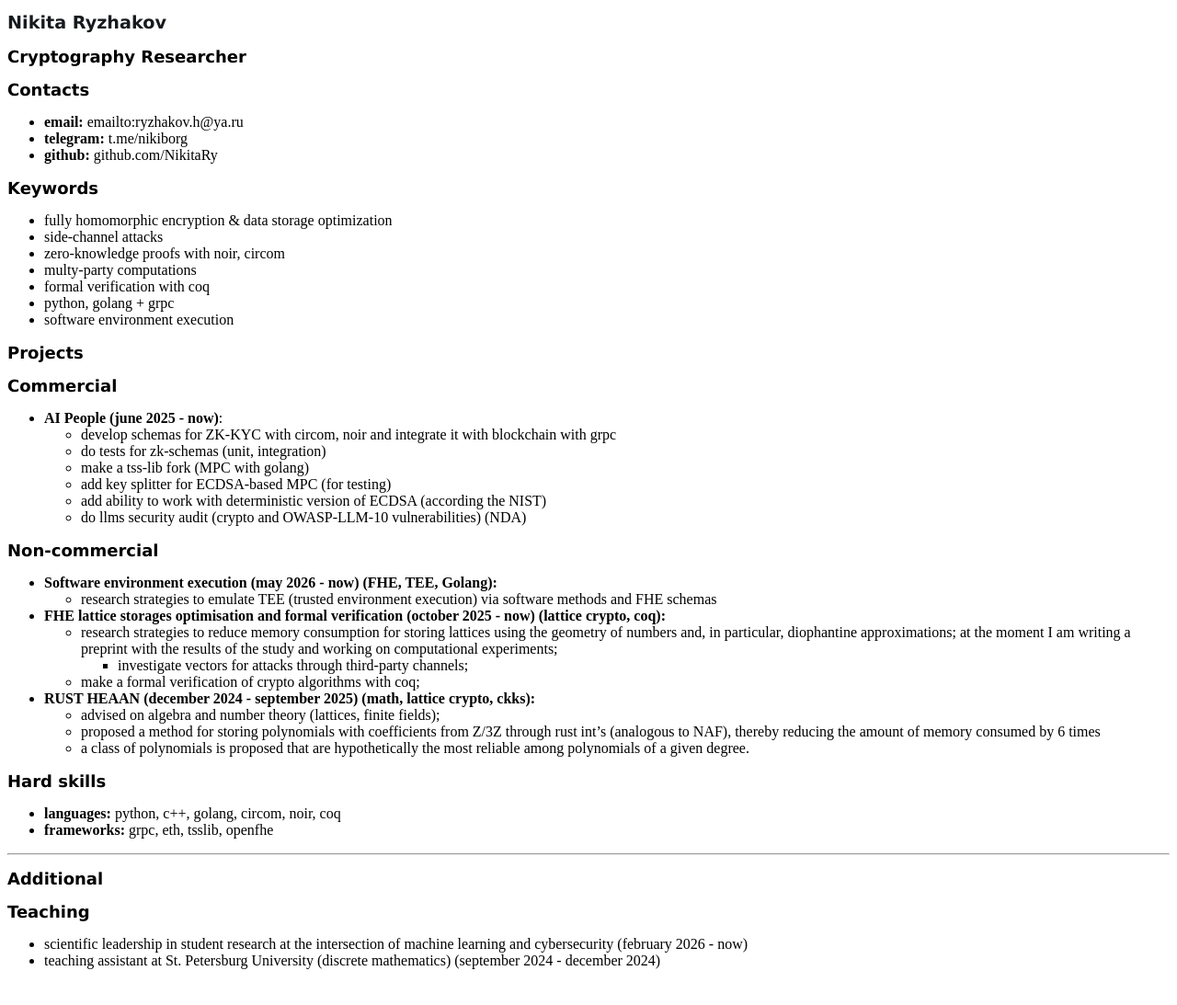
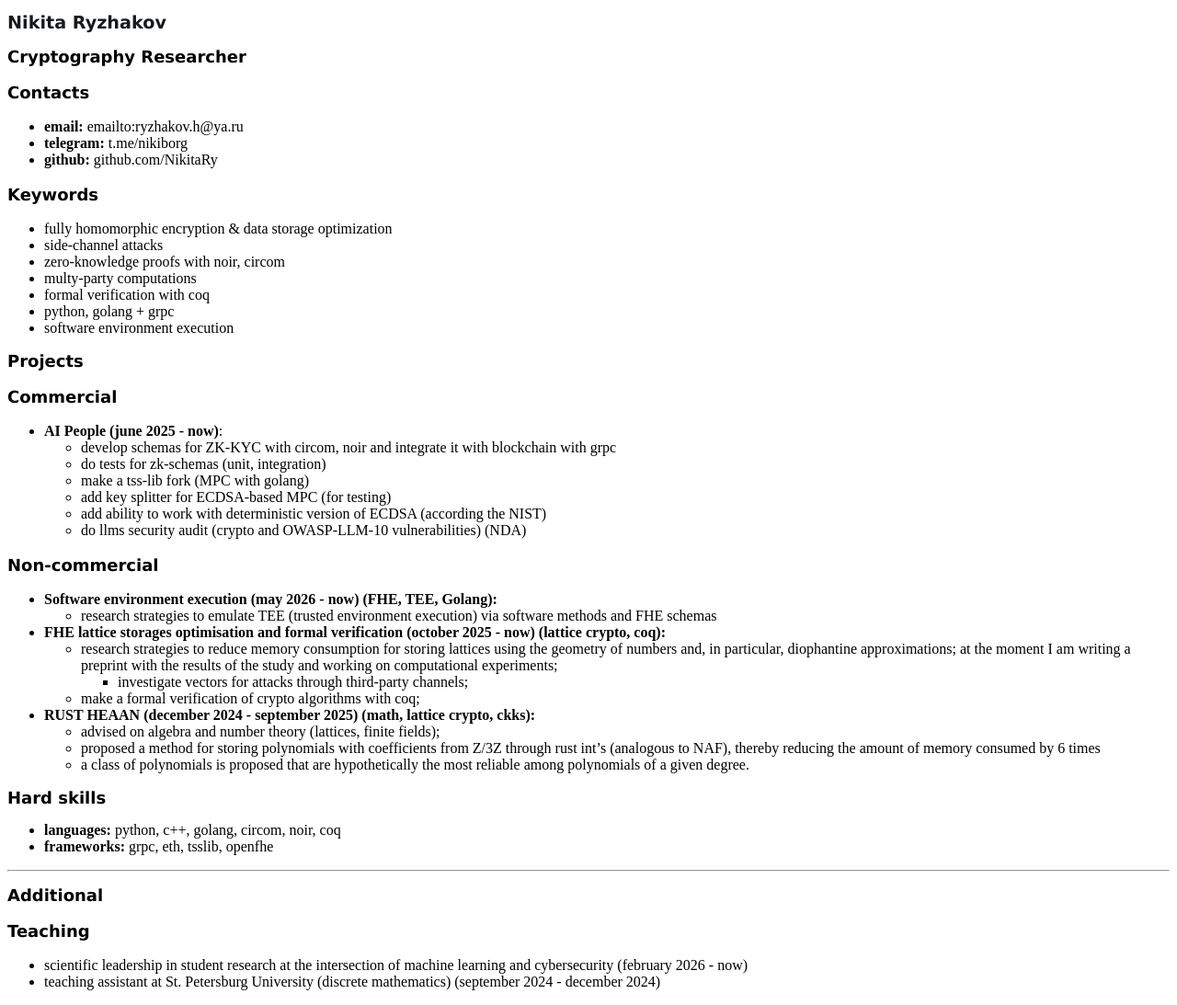
Before and after one commit to NikitaRy/NikitaRy.github.io, a Jekyll site: the page built from about.md, in a window 1280 px wide. Shown: the whole page at 92% size. Built offline with Jekyll 4.4.1, drawn with Linux system fonts in a browser that asks for light colours; our own code applies the rules of GitHub Pages for plain Markdown files; before the commit the page ends 1070 px from its top, so only the background shows below that.

Commit message:
change headers level

```diff
--- a/about.md
+++ b/about.md
@@ -2,13 +2,13 @@
 
 ## Cryptography Researcher
 
-## Contacts
+### Contacts
 
 * **email:** emailto:ryzhakov.h@ya.ru
 * **telegram:** t.me/nikiborg
 * **github:** github.com/NikitaRy
 
-## Keywords
+### Keywords
 
 * fully homomorphic encryption & data storage optimization
 * side-channel attacks
@@ -20,7 +20,7 @@
 
 ## Projects
 
-## Commercial
+### Commercial
 
 * **AI People (june 2025 - now)**:
   * develop schemas for ZK-KYC with circom, noir and integrate it with blockchain with grpc
@@ -30,7 +30,7 @@
   * add ability to work with deterministic version of ECDSA (according the NIST)
   * do llms security audit (crypto and OWASP-LLM-10 vulnerabilities) (NDA)
 
-## Non-commercial
+### Non-commercial
 
 * **Software environment execution (may 2026 - now) (FHE, TEE, Golang):**
   * research strategies to emulate TEE (trusted environment execution) via software methods and FHE schemas
@@ -52,7 +52,7 @@
 
 ## Additional
 
-## Teaching
+### Teaching
 
 * scientific leadership in student research at the intersection of machine learning and cybersecurity (february 2026 - now)
 * teaching assistant at St. Petersburg University (discrete mathematics) (september 2024 - december 2024)
```
